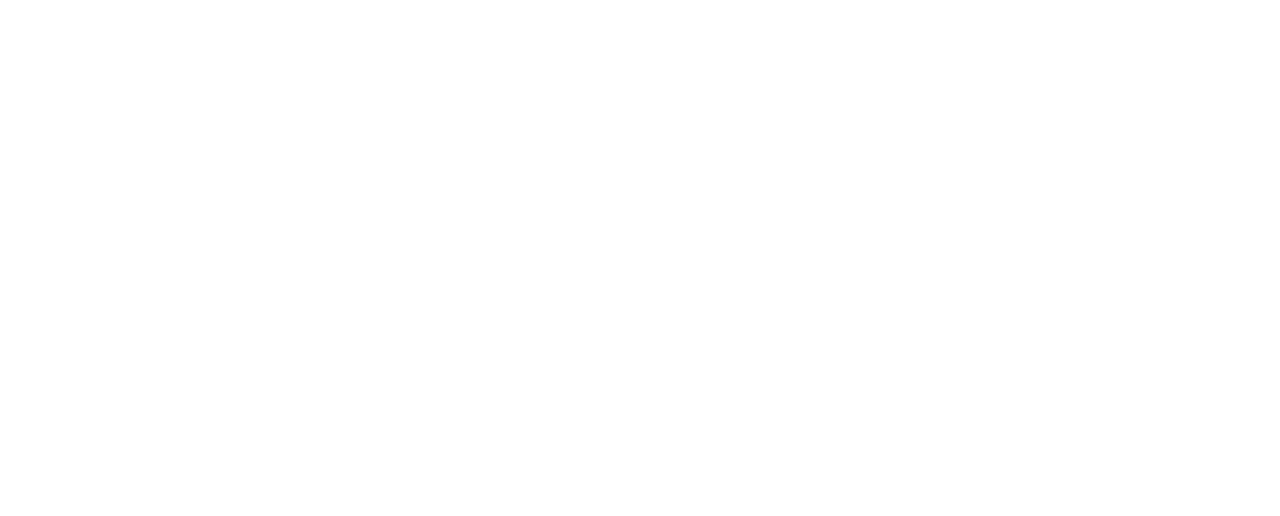
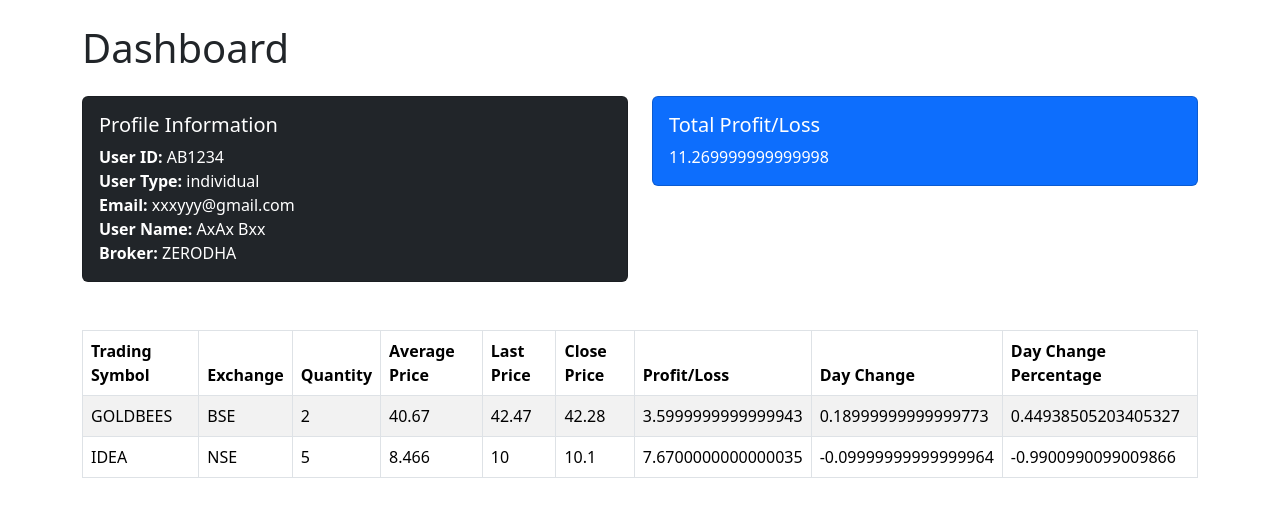
Before and after one commit to speedhs/frontend-beaconed, a React (Create React App) app: page /Dashboard in a window 1280 px wide. Before the commit this address had no page. Shown: the top 516 px of the page. Built offline with nearby package versions, Linux system fonts and the light colour scheme.

Commit message:
Dashboard added with mock values. Login system reverted

```diff
--- a/src/App.js
+++ b/src/App.js
@@ -5,6 +5,7 @@
 import LoginPage from './pages/LoginPage';
 import RegisterPage from './pages/RegisterPage';
 import HistoricalPrices from './pages/HistoricalPrices';
+import Dashboard from './pages/Dashboard';
 
 const App = () => {
   return (
@@ -12,7 +13,8 @@
       <Routes>
         <Route path="/" element={<LoginPage/>} />
         <Route path="/Register" element={<RegisterPage/>} />
-        <Route path="/History" element={<HistoricalPrices/>}></Route>
+        <Route path="/History" element={<HistoricalPrices/>}/>
+        <Route path="/Dashboard" element={<Dashboard/>}/>
       </Routes>
     </Router>
   );
--- /dev/null
+++ b/src/components/HoldingsTable.js
@@ -0,0 +1,41 @@
+// HoldingsTable.js
+
+import React from 'react';
+import { Table } from 'react-bootstrap';
+
+const HoldingsTable = ({ holdingsData }) => {
+  return (
+    <Table striped bordered hover>
+      <thead>
+        <tr>
+          <th>Trading Symbol</th>
+          <th>Exchange</th>
+          <th>Quantity</th>
+          <th>Average Price</th>
+          <th>Last Price</th>
+          <th>Close Price</th>
+          <th>Profit/Loss</th>
+          <th>Day Change</th>
+          <th>Day Change Percentage</th>
+        </tr>
+      </thead>
+      <tbody>
+        {holdingsData.data.map((holding, index) => (
+          <tr key={index}>
+            <td>{holding.tradingsymbol}</td>
+            <td>{holding.exchange}</td>
+            <td>{holding.quantity}</td>
+            <td>{holding.average_price}</td>
+            <td>{holding.last_price}</td>
+            <td>{holding.close_price}</td>
+            <td>{holding.pnl}</td>
+            <td>{holding.day_change}</td>
+            <td>{holding.day_change_percentage}</td>
+          </tr>
+        ))}
+      </tbody>
+    </Table>
+  );
+};
+
+export default HoldingsTable;
--- /dev/null
+++ b/src/components/Profile.js
@@ -0,0 +1,23 @@
+// ProfileComponent.js
+
+import React from 'react';
+import { Card } from 'react-bootstrap';
+
+const Profile = ({ profileData }) => {
+  return (
+    <Card bg="dark" text="white" className="mb-4">
+      <Card.Body>
+        <Card.Title>Profile Information</Card.Title>
+        <Card.Text>
+          <strong>User ID:</strong> {profileData.data.user_id}<br />
+          <strong>User Type:</strong> {profileData.data.user_type}<br />
+          <strong>Email:</strong> {profileData.data.email}<br />
+          <strong>User Name:</strong> {profileData.data.user_name}<br />
+          <strong>Broker:</strong> {profileData.data.broker}
+        </Card.Text>
+      </Card.Body>
+    </Card>
+  );
+};
+
+export default Profile;
--- /dev/null
+++ b/src/components/TotalProfit.js
@@ -0,0 +1,19 @@
+// TotalProfit.js
+
+import React from 'react';
+import { Card } from 'react-bootstrap';
+
+const TotalProfitLossCard = ({ holdingsData }) => {
+  const totalProfitLoss = holdingsData.data.reduce((total, holding) => total + holding.pnl, 0);
+
+  return (
+    <Card bg="primary" text="white">
+      <Card.Body>
+        <Card.Title>Total Profit/Loss</Card.Title>
+        <Card.Text>{totalProfitLoss}</Card.Text>
+      </Card.Body>
+    </Card>
+  );
+};
+
+export default TotalProfitLossCard;
--- /dev/null
+++ b/src/pages/Dashboard.js
@@ -0,0 +1,75 @@
+// DashboardPage.js
+
+import React from 'react';
+import Profile from '../components/Profile';
+import HoldingsTable from '../components/HoldingsTable';
+import TotalProfit from '../components/TotalProfit';
+
+const DashboardPage = () => {
+  const profileData = {
+    "status": "success",
+    "data": {
+      "user_id": "AB1234",
+      "user_type": "individual",
+      "email": "xxxyyy@gmail.com",
+      "user_name": "AxAx Bxx",
+      "broker": "ZERODHA"
+    }
+  };
+
+  const holdingsData = {
+    "status": "success",
+    "data": [
+      {
+        "tradingsymbol": "GOLDBEES",
+        "exchange": "BSE",
+        "isin": "INF204KB17I5",
+        "quantity": 2,
+        "authorised_date": "2021-06-08 00:00:00",
+        "average_price": 40.67,
+        "last_price": 42.47,
+        "close_price": 42.28,
+        "pnl": 3.5999999999999943,
+        "day_change": 0.18999999999999773,
+        "day_change_percentage": 0.44938505203405327
+      },
+      {
+        "tradingsymbol": "IDEA",
+        "exchange": "NSE",
+        "isin": "INE669E01016",
+        "quantity": 5,
+        "authorised_date": "2021-06-08 00:00:00",
+        "average_price": 8.466,
+        "last_price": 10,
+        "close_price": 10.1,
+        "pnl": 7.6700000000000035,
+        "day_change": -0.09999999999999964,
+        "day_change_percentage": -0.9900990099009866
+      }
+    ]
+  };
+
+  return (
+    <div className="container mt-4">
+      <h1 className="mb-4">Dashboard</h1>
+
+      <div className="row">
+        <div className="col-md-6">
+          <Profile profileData={profileData} />
+        </div>
+
+        <div className="col-md-6">
+          <TotalProfit holdingsData={holdingsData} />
+        </div>
+      </div>
+
+      <div className="row mt-4">
+        <div className="col">
+          <HoldingsTable holdingsData={holdingsData} />
+        </div>
+      </div>
+    </div>
+  );
+};
+
+export default DashboardPage;
--- a/src/pages/LoginPage.js
+++ b/src/pages/LoginPage.js
@@ -1,7 +1,6 @@
 import React, { useState } from 'react';
 import { Form, Button, Alert } from 'react-bootstrap';
 import { Link, Navigate, useNavigate } from 'react-router-dom';
-import axios from 'axios';
 import './LoginPage.css';
 
 const LoginPage = () => {
@@ -10,36 +9,7 @@
   const [error, setError] = useState('');
   const navigate = useNavigate();
 
-  const fetchData = async () => {
-    try {
-      // const apiUrl = 'http://localhost:8080/api/login/';
-      // const response = await axios.get(apiUrl, {
-      //   email,
-      //   password,
-      // }, {
-      //   headers: {
-      //     'Content-Type': 'application/json',
-      //     'Access-Control-Allow-Origin': '*',
-      //     'Access-Control-Allow-Methods': 'POST, OPTIONS',
-      //     'Access-Control-Allow-Headers': 'Content-Type',
-      //   },
-      // });
-      const apiUrl = 'http://localhost:8080/api/login?email=${email}&password=${password}';
-      const response = await axios.get(apiUrl);
 
-      const data = response.data;
-      console.log(data);
-
-      if (data) {
-        console.log('Signed in');
-        navigate('/dashboard');
-      } else {
-        setError('Invalid credentials. Please try again.');
-      }
-    } catch (error) {
-      console.error('Error fetching login data:', error);
-    }
-  };
 
 
   const handleEmailChange = (e) => {
@@ -50,10 +20,23 @@
     setPassword(e.target.value);
   };
 
-  const handleLogin = () => {
+  const handleLogin = async ()=> {
     console.log(`Logging in with username: ${email} and password: ${password}`);
-    fetchData();
-  };
+      try {
+        const apiUrl = `http://localhost:8080/api/login?email=${email}&password=${password}`;
+        const response = await fetch(apiUrl);
+        const data = await response.json();
+
+        if (response.ok) {
+          console.log('Signed in');
+          history.push('/Dashboard');
+        } else {
+          setError('Invalid credentials. Please try again.');
+        }
+      } catch (error) {
+        console.error('Error fetching login data:', error);
+      }
+    };
 
   return (
     <div className="login-container">
```
